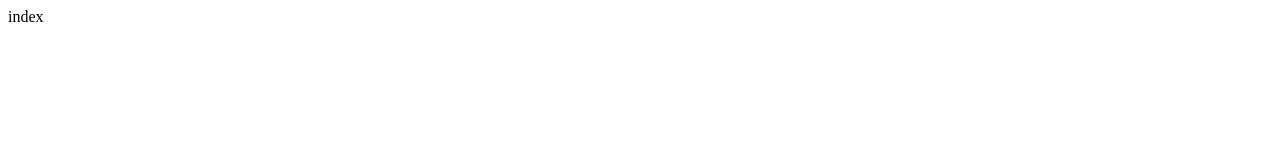
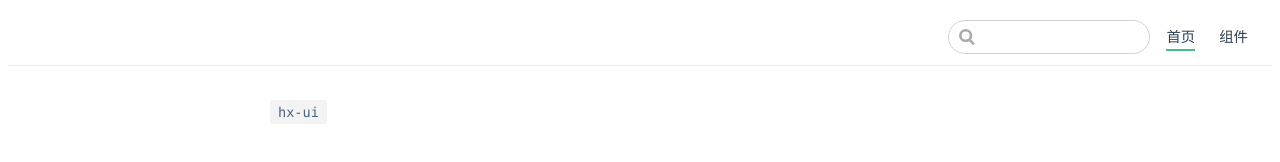
Before and after one commit to kfq1/vue-student, a plain HTML site: page index.html in a window 1280 px wide. Drawn offline with Linux system fonts and the light colour scheme; files whose address does not match are found by name.

Commit message:
Update index.html

```diff
--- a/index.html
+++ b/index.html
@@ -8,6 +8,7 @@
     <title>Document</title>
 </head>
 <body>
-<div>index</div>
+<iframe src="./dist/index.html" height="100%" width="100%" scrolling="no" frameborder="0">
+</iframe>
 </body>
 </html>
```
